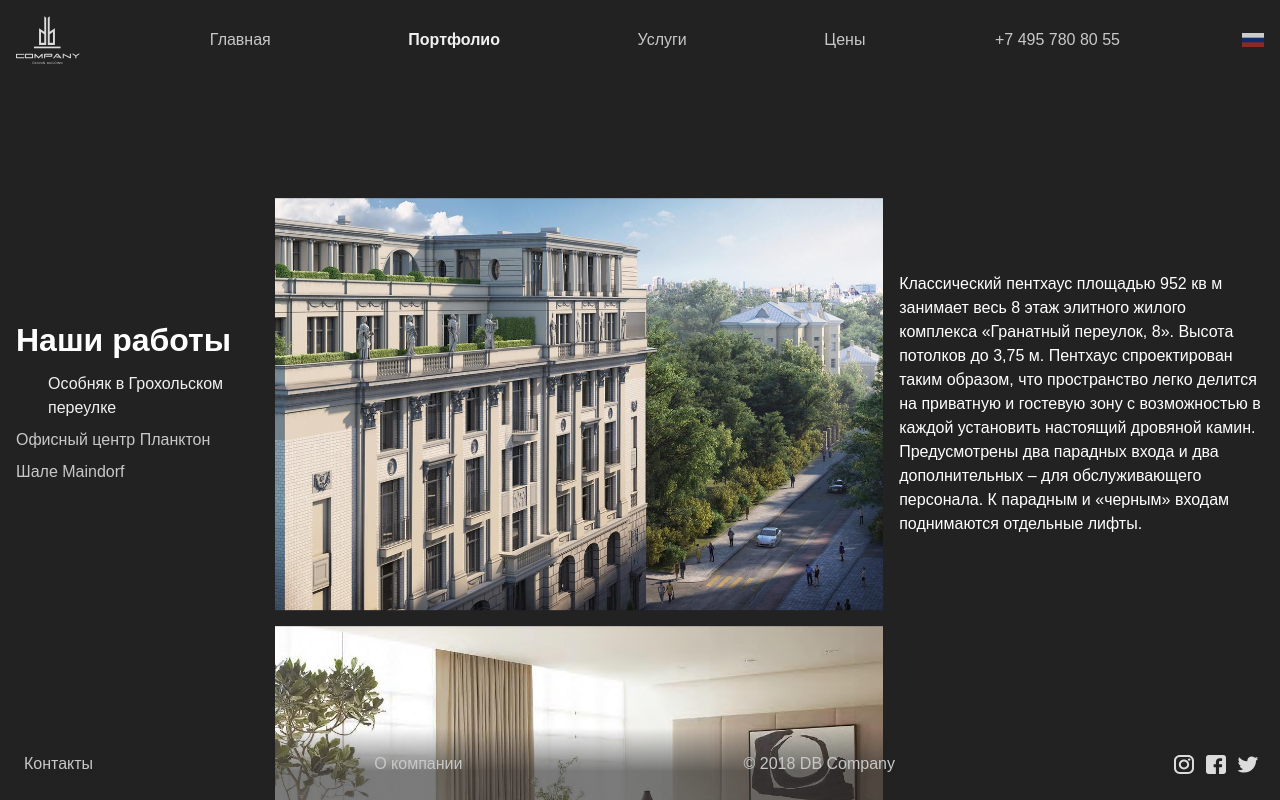
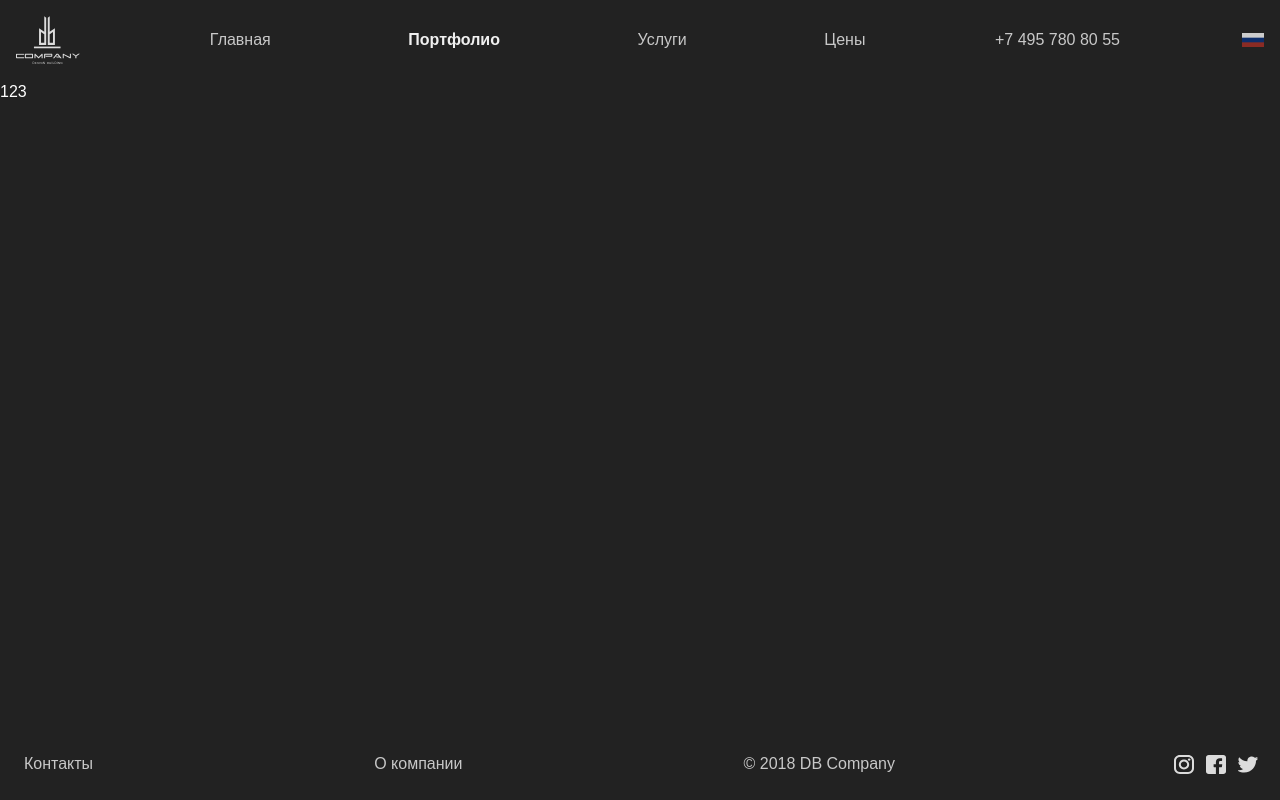
Before and after one commit to flipmotion/db, a React (Create React App) app: page /portfolio/1 in a window 1280 px wide. Built offline with nearby package versions, Linux system fonts and the light colour scheme.

Commit message:
Bootstrap portfolio item

```diff
--- /dev/null
+++ b/src/components/PortfolioItem.js
@@ -0,0 +1,3 @@
+import React from 'react';
+
+export default () => <p>123</p>;
--- a/src/containers/AppRouter.js
+++ b/src/containers/AppRouter.js
@@ -10,6 +10,9 @@ import WelcomePage from '../components/WelcomePage';
 import PortfolioContainer from './PortfolioContainer';
 import Services from '../components/Services';
 import Prices from '../components/Prices';
+import Page404 from '../components/Page404';
+
+import PortfolioItem from '../components/PortfolioItem';
 
 const AbsoluteDiv = styled.div`
   position: absolute;
@@ -35,10 +38,23 @@ export default () => (
                 )}
               />
               <Route
+                exact
                 path="/portfolio"
                 render={() => (
                   <AbsoluteDiv>
                     <PortfolioContainer
+                      portfolio={portfolio}
+                      animationStage={animationStage}
+                    />
+                  </AbsoluteDiv>
+                )}
+              />
+              <Route
+                exact
+                path="/portfolio/:index"
+                render={() => (
+                  <AbsoluteDiv>
+                    <PortfolioItem
                       portfolio={portfolio}
                       animationStage={animationStage}
                     />
@@ -61,6 +77,7 @@ export default () => (
                   </AbsoluteDiv>
                 )}
               />
+              <Route component={Page404} />
             </Switch>
           )}
         </Transition>
```
